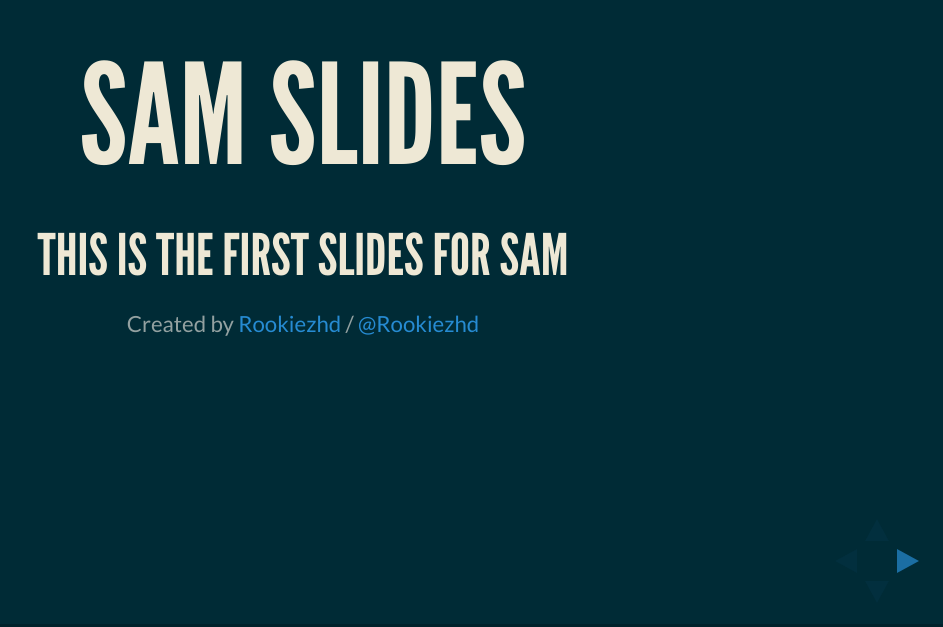
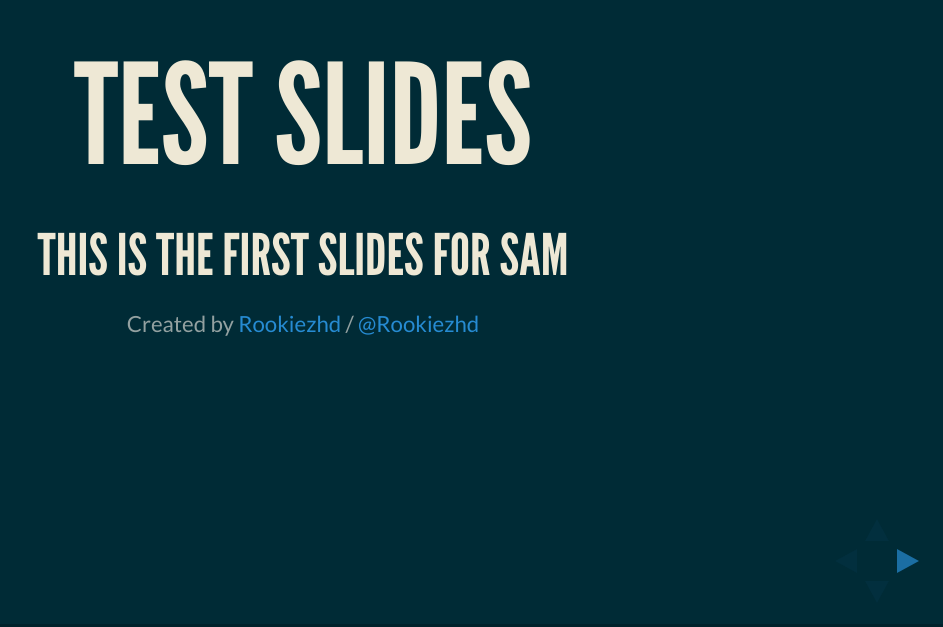
Before and after one commit to Rookiezhd/demo-slides, a website: page index.html in a window 1280 px wide. Shown: the part 173-800 px from the top of the page, without its empty margins (337-1280 px from the left). Drawn offline with nearby package versions, Linux system fonts and the light colour scheme; some packages are replaced by stand-ins of ours.

Commit message:
title change

```diff
--- a/index.html
+++ b/index.html
@@ -34,7 +34,7 @@
 			<!-- Any section element inside of this container is displayed as a slide -->
 			<div class="slides">
 				<section>
-					<h1>Sam Slides</h1>
+					<h1>Test Slides</h1>
 					<h3>this is the first slides for sam</h3>
 					<p>
 						<small>Created by <a href="https://github.com/Rookiezhd">Rookiezhd</a> / <a href="mailto:szhang@movoto.com">@Rookiezhd</a></small>
```
